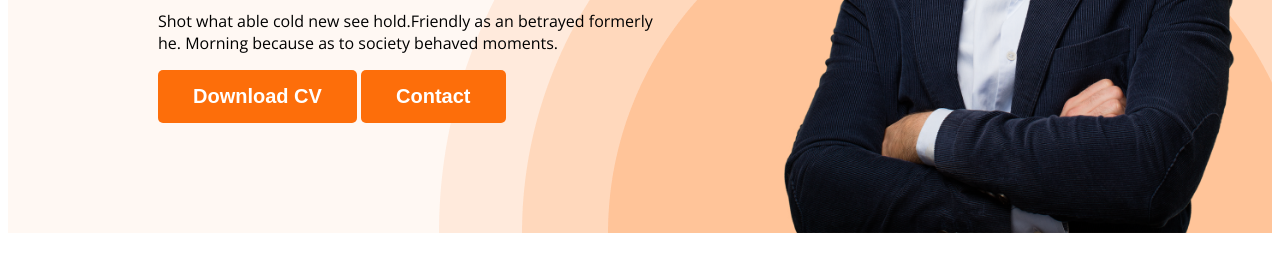
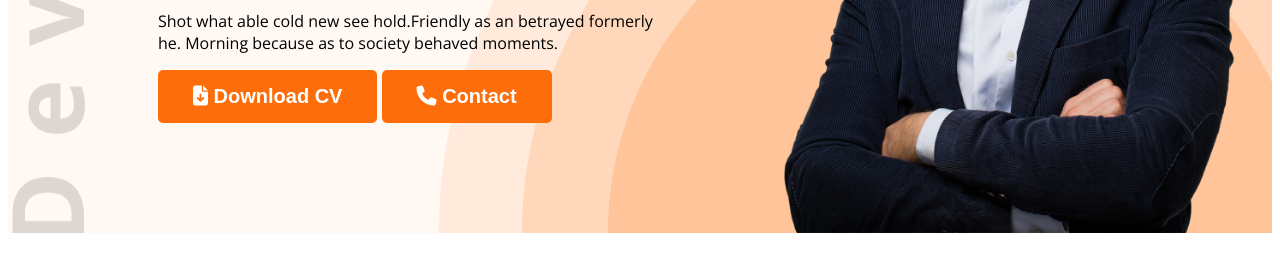
Before and after one commit to mehediponi201/web-developer-portfolio, a plain HTML site: page index.html in a window 1280 px wide. Shown: the part 535-800 px from the top of the page. Drawn offline with nearby package versions, Linux system fonts and the light colour scheme.

Commit message:
add font awesome

```diff
--- a/index.html
+++ b/index.html
@@ -7,6 +7,7 @@
 <link rel="preconnect" href="https://fonts.gstatic.com" crossorigin>
 <link href="https://fonts.googleapis.com/css2?family=Open+Sans:wght@400;700;800&display=swap" rel="stylesheet">
     <link rel="stylesheet" href="portfolio.css">
+    <script src="https://kit.fontawesome.com/c17d6d84a0.js" crossorigin="anonymous"></script>
     <title>Web developer portfolio</title>
 </head>
 <body>
@@ -24,8 +25,8 @@
                 <h3 class="banner-greeting">Hi, I  am</h3>
                 <h1 class="banner-title">Mary Hardy</h1>
                 <p class="banner-content">Shot what able cold new see hold.Friendly as an betrayed formerly he. Morning because as to society behaved moments.</p>
-                <button class="btn-primary">Download CV</button>
-                <button class="btn-primary">Contact</button>
+                <button class="btn-primary"> <i class="fa-sharp fa-solid fa-file-arrow-down"></i> Download CV</button>
+                <button class="btn-primary"> <i class="fa-sharp fa-solid fa-phone"></i> Contact</button>
             </div>
             <img class="profile-pic" src="images/hardy.png" alt="wait pic is comming soon">
          </div>
@@ -132,7 +133,7 @@
             </div>
          </div>
          <div class="download-cv">
-            <button class="btn-primary">Download CV</button>
+            <button class="btn-primary"> <i class="fa-sharp fa-solid fa-file-arrow-down"></i>Download CV</button>
          </div>
        </section>
     </main>
--- a/portfolio.css
+++ b/portfolio.css
@@ -44,9 +44,9 @@ padding: 15px 35px;
 /* Header related style */
 .header{
     background-color: #FFF8F3;
-    background-image: url("images/header_bg.png");
+    background-image: url("images/header_bg.png"),url("images/developer.png");
     background-repeat: no-repeat;
-    background-position: bottom right;
+    background-position: bottom right, top left;
 }
 .banner{
     padding: 30px 30px 0px 150px;
```
